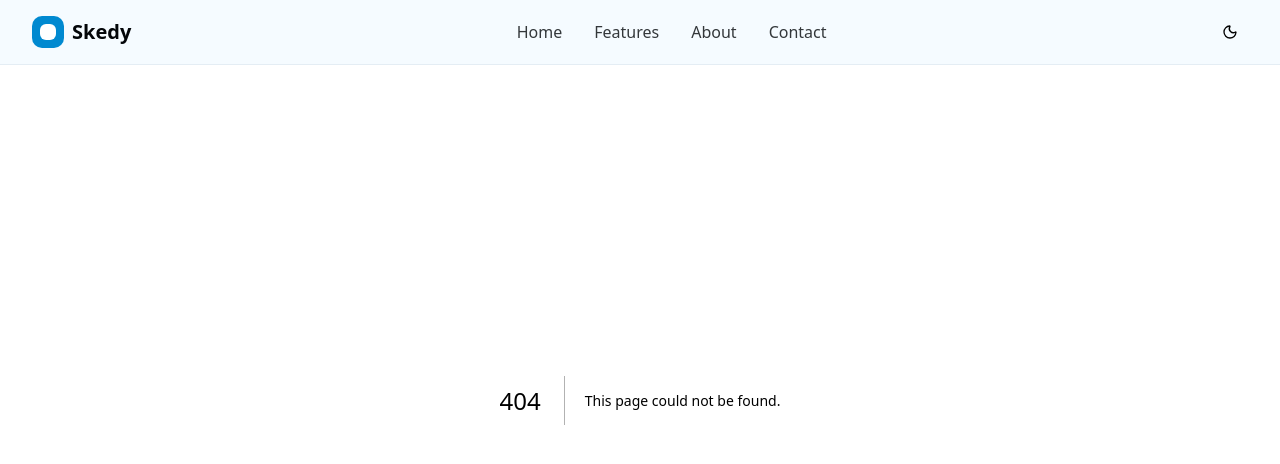
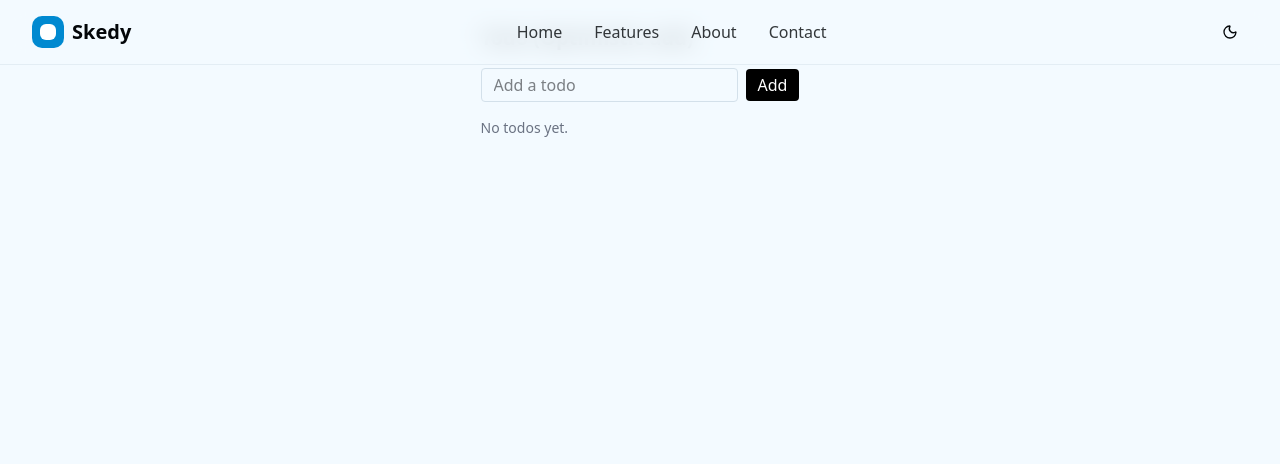
Before and after one commit to mesieou/skedy, a Next.js app: page /demo-actions in a window 1280 px wide. Before the commit this address had no page. Shown: the top 464 px of the page. Built offline with nearby package versions, Linux system fonts and the light colour scheme.

Commit message:
learning the new next js features of 15.4 version and the optimistic react hook of react 19

```diff
--- /dev/null
+++ b/app/demo-actions/page.tsx
@@ -0,0 +1,74 @@
+"use client"
+
+import { useActionState, useOptimistic } from "react"
+import { useFormStatus } from "react-dom"
+import { useState } from "react"
+
+// Minimal optimistic add-only demo
+const delay = (ms: number) => new Promise((r) => setTimeout(r, ms))
+
+function SubmitButton() {
+  const { pending } = useFormStatus()
+  return (
+    <button
+      type="submit"
+      disabled={pending}
+      className="px-3 py-1 rounded bg-black text-white disabled:opacity-50"
+    >
+      {pending ? "Adding…" : "Add"}
+    </button>
+  )
+}
+
+export default function DemoActionsPage() {
+  // Real data
+  const [todos, setTodos] = useState<string[]>([])
+
+  // Optimistic UI: reducer just appends the new text
+  const [optimisticTodos, addOptimistic] = useOptimistic(
+    todos,
+    (state: string[], newText: string) => [...state, newText]
+  )
+
+  // Form action with validation and pending flag
+  const [error, submit, pending] = useActionState(
+    async (_prev: string | null, fd: FormData) => {
+      const text = String(fd.get("text") ?? "")
+      if (!text.trim()) return "Todo text is required"
+      addOptimistic(text) // show immediately
+      await delay(2000)    // pretend server
+      setTodos((prev) => [...prev, text]) // commit
+      return null
+    },
+    null
+  )
+
+  return (
+    <div className="max-w-md mx-auto p-6 space-y-4">
+      <h2 className="text-xl font-semibold">Todo (Optimistic add)</h2>
+
+      <form action={submit} className="flex items-center gap-2">
+        <input
+          type="text"
+          name="text"
+          placeholder="Add a todo"
+          className="flex-1 border rounded px-3 py-1"
+          disabled={pending}
+        />
+        <SubmitButton />
+      </form>
+      {error && <p className="text-red-600 text-sm">{error}</p>}
+
+      <ul className="space-y-1">
+        {optimisticTodos.map((t, i) => (
+          <li key={i} className="text-sm border rounded px-2 py-1">
+            {t}
+          </li>
+        ))}
+        {optimisticTodos.length === 0 && (
+          <li className="text-gray-500 text-sm">No todos yet.</li>
+        )}
+      </ul>
+    </div>
+  )
+}
--- a/app/layout.tsx
+++ b/app/layout.tsx
@@ -6,6 +6,7 @@ import { Nav } from "@/components/Nav";
 import { cn } from "@/utils";
 import { Toaster } from "@/components/ui/sonner";
 import { ThemeProvider } from "@/components/ThemeProvider";
+import { after } from "next/server";
 
 export const metadata: Metadata = {
   title: "Hume AI - EVI - Next.js Starter",
@@ -17,6 +18,11 @@ export default function RootLayout({
 }: Readonly<{
   children: React.ReactNode;
 }>) {
+  // Run non-blocking background work after streaming finishes
+  after(() => {
+    // Example: place analytics/logging/flush jobs here
+    // console.log("after(): background task executed");
+  });
   return (
     <html lang="en">
       <body
--- a/app/page.tsx
+++ b/app/page.tsx
@@ -1,8 +1,10 @@
+
+export const experimental_ppr = true
 
 export default async function Page() {
   return (
     <div className={"grow flex flex-col"}>
       <h1>Welcome to Skedy</h1>
-      </div>
+    </div>
   );
 }
--- a/package.json
+++ b/package.json
@@ -4,7 +4,7 @@
   "private": true,
   "homepage": "https://github.com/humeai/hume-evi-next-js-starter",
   "scripts": {
-    "dev": "next dev",
+    "dev": "next dev --turbo",
     "build": "next build",
     "start": "next start",
     "lint": "next lint"
@@ -22,7 +22,7 @@
     "ioredis": "^5.7.0",
     "lucide-react": "^0.537.0",
     "motion": "^12.23.3",
-    "next": "^15.4.6",
+    "next": "canary",
     "next-themes": "^0.4.6",
     "prisma": "^6.13.0",
     "radix-ui": "^1.4.2",
@@ -47,7 +47,7 @@
     "@types/react": "^19.1.9",
     "@types/react-dom": "^19.1.7",
     "eslint": "^9.32.0",
-    "eslint-config-next": "^15.4.6",
+    "eslint-config-next": "canary",
     "eslint-plugin-boundaries": "^5.0.1",
     "jest": "^29.7.0",
     "jest-environment-jsdom": "^29.7.0",
```
